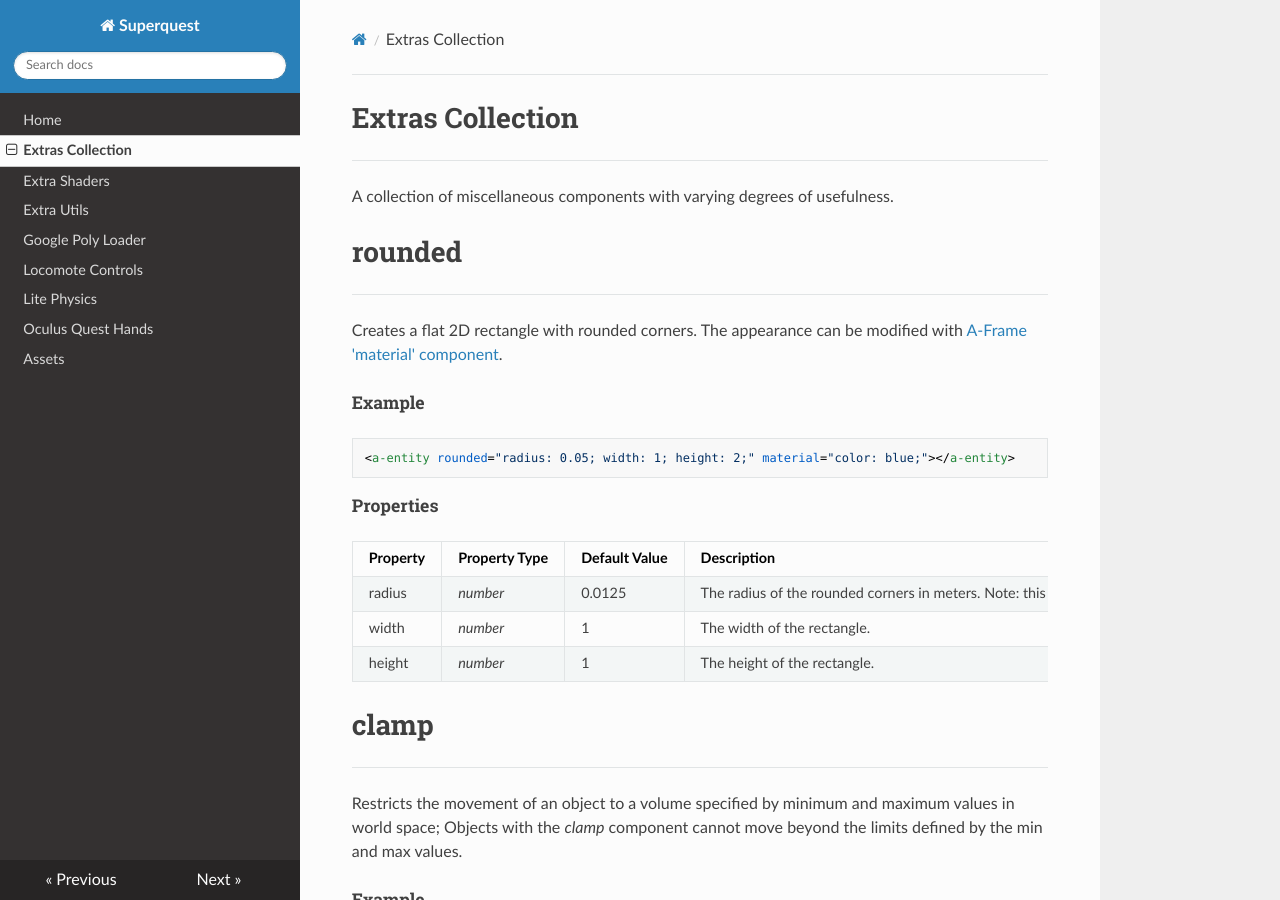
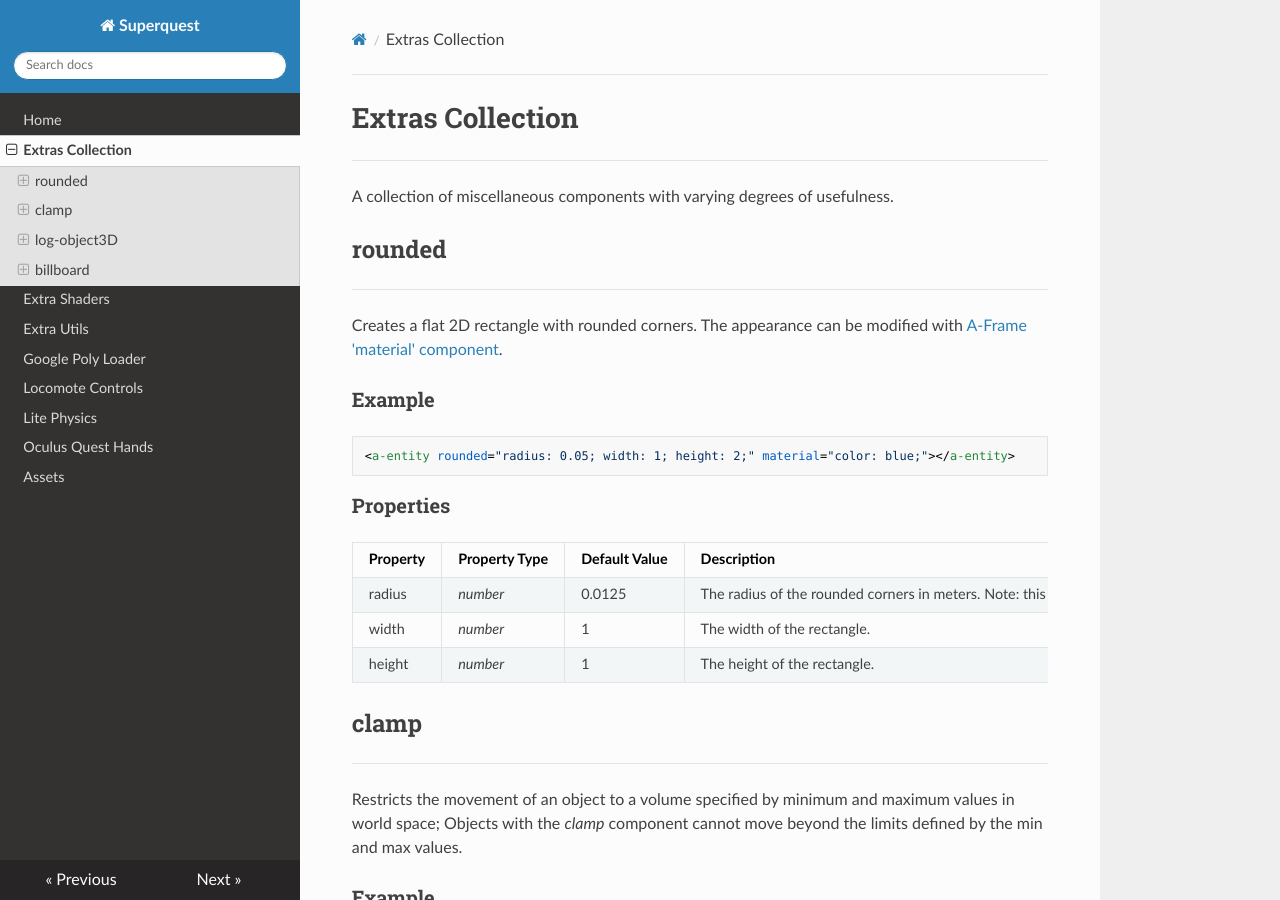
Before and after one commit to disasteroftheuniverse/SuperQuest, an MkDocs documentation site: the page built from docs/aframe-extra-collection.md, in a window 1280 px wide and 900 px high. Built offline with MkDocs 1.6.1, drawn with Linux system fonts in a browser that asks for light colours; nearby versions of some CDN libraries; old or Windows-style settings are respelled for this version of MkDocs.

Commit message:
more formatting for readthedocs

````diff
--- a/docs/aframe-extra-collection.md
+++ b/docs/aframe-extra-collection.md
@@ -4,19 +4,19 @@
 
 A collection of miscellaneous components with varying degrees of usefulness.
 
-# **rounded**
+## **rounded**
 
 <hr>
 
 Creates a flat 2D rectangle with rounded corners. The appearance can be modified with [A-Frame 'material' component](https://aframe.io/docs/master/components/material.html).
 
-##### Example
+### Example
 
 ```html
 <a-entity rounded="radius: 0.05; width: 1; height: 2;" material="color: blue;"></a-entity>
 ```
 
-##### Properties
+### Properties
 
 | Property | Property Type | Default Value |  Description  |
 |---|---|---|---|
@@ -24,52 +24,52 @@ Creates a flat 2D rectangle with rounded corners. The appearance can be modified
 |  width | _number_  |  1  | The width of the rectangle. |
 |  height | _number_  |  1  | The height of the rectangle. |
 
-# **clamp**
+## **clamp**
 
 <hr>
 
 Restricts the movement of an object to a volume specified by minimum and maximum values in world space; Objects with the _clamp_ component cannot move beyond the limits defined by the min and max values.
 
-##### Example
+### Example
 
 ```html
 <a-entity position="0 1 -1" clamp="min: -2 -4 -1; max: 2 5 3"></a-entity>
 ```
 
-##### Properties
+### Properties
 
 | Property | Property Type | Default Value |  Description  |
 |---|---|---|---|
 |  min | _Vector3_  |  {x:-1,y:-1,z:-1}  | The minimum allowed world position by axis. |
 |  max | _Vector3_  |  {x:1,y:1,z:1}  | The maximum allowed world position by axis. |
 
-# **log-object3D**
+## **log-object3D**
 
 <hr>
 
 Calls `console.log` after a mesh is loaded;
 
-##### Example
+### Example
 
 ```html
 <a-entity log-object3D></a-entity>
 <!-- returns 'Object3D: { .. etc ... }'-->
 ```
 
-# **billboard**
+## **billboard**
 
 <hr>
 
 Aligns the Z-axis of an entity to always face towards a specified entity;
 
-##### Example
+### Example
 
 ```html
 <a-entity id="foo" ></a-entity>
 <a-entity billboard="src: #foo;"></a-entity>
 ```
 
-##### Properties
+### Properties
 
 | Property | Property Type | Default Value |  Description  |
 |---|---|---|---|
````
